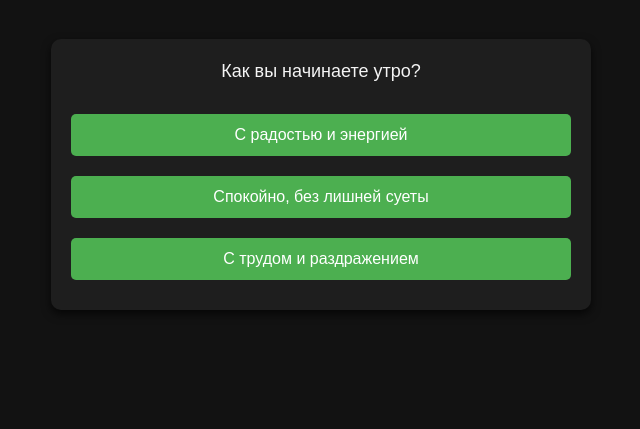
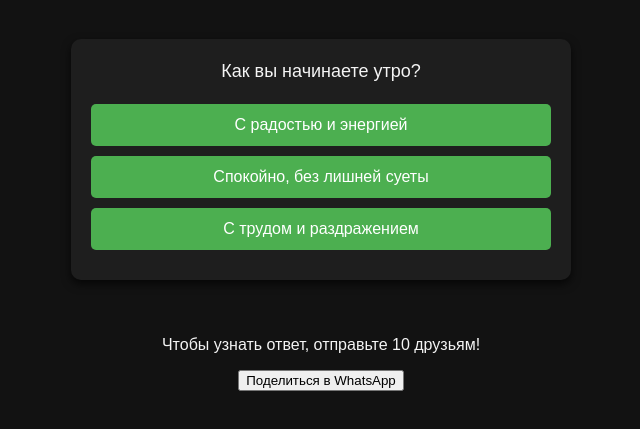
Before and after one commit to AliLinux00/psychological-test, a plain HTML site: page index.html in a window 1280 px wide. Shown: the part 61-490 px from the top of the page, without its empty margins (319-959 px from the left). Drawn offline with Linux system fonts and the light colour scheme.

Commit message:
Update styles.css

```diff
--- a/styles.css
+++ b/styles.css
@@ -91,6 +91,43 @@ body {
 }
 
 /* Блок финального результата */
+/* Кнопка для WhatsApp */
+.answers button {
+    width: 100%;
+    padding: 12px 15px;
+    margin: 10px 0;
+    background-color: #4CAF50; /* Зеленый цвет */
+    color: white;
+    border: none;
+    border-radius: 5px;
+    font-size: 16px;
+    cursor: pointer;
+    transition: background-color 0.3s ease, transform 0.2s ease;
+    display: block;
+    text-align: center; /* Центрирование текста */
+}
+
+.answers button:hover {
+    background-color: #45a049;
+    transform: scale(1.03); /* Небольшое увеличение при наведении */
+}
+
+/* Блок с результатами */
+#result {
+    display: flex;
+    flex-direction: column;
+    align-items: center; /* Центрирование содержимого */
+    justify-content: center;
+    text-align: center;
+    padding: 20px;
+}
+
+/* Кнопка для перехода к результатам */
+#show-answer-btn {
+    margin-top: 20px; /* Расстояние между кнопками */
+}
+
+/* Финальный результат */
 #final-result {
     width: 90%;
     max-width: 600px;
@@ -101,15 +138,7 @@ body {
     border-radius: 12px;
     box-shadow: 0 6px 15px rgba(0, 0, 0, 0.8);
     text-align: center;
-    animation: fadeInUp 0.8s ease-out; /* Анимация появления */
-}
-
-/* Текст финального результата */
-#final-result p {
-    font-size: 20px;
-    font-weight: bold;
-    margin: 10px 0;
-    line-height: 1.6;
+    animation: fadeInUp 0.8s ease-out;
 }
 
 /* Кнопка перехода в Telegram */
@@ -130,6 +159,11 @@ body {
     transform: scale(1.05);
 }
 
+/* Добавление box-sizing для всех элементов */
+* {
+    box-sizing: border-box;
+}
+
 /* Анимация появления блока */
 @keyframes fadeInUp {
     from {
```
